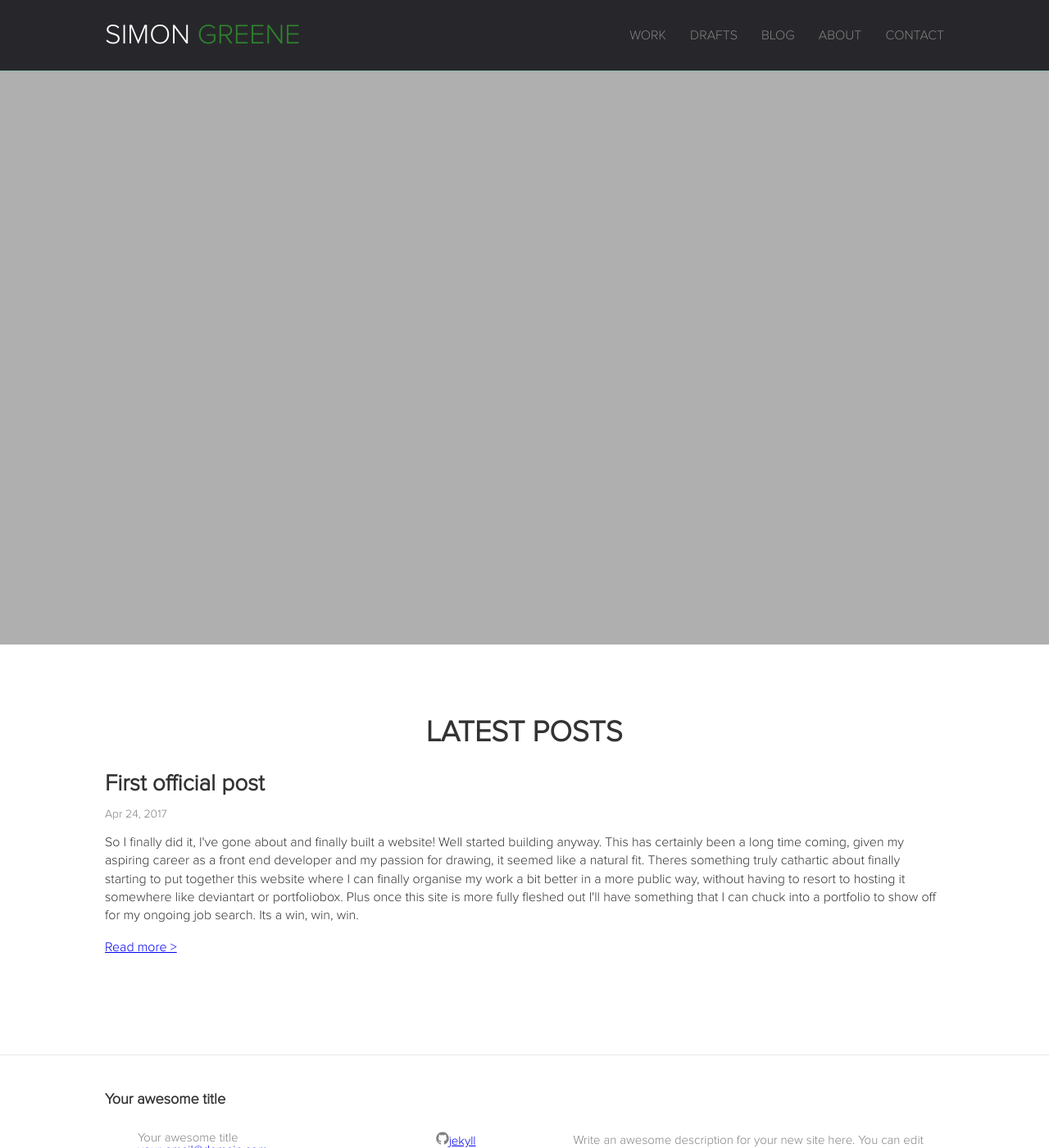
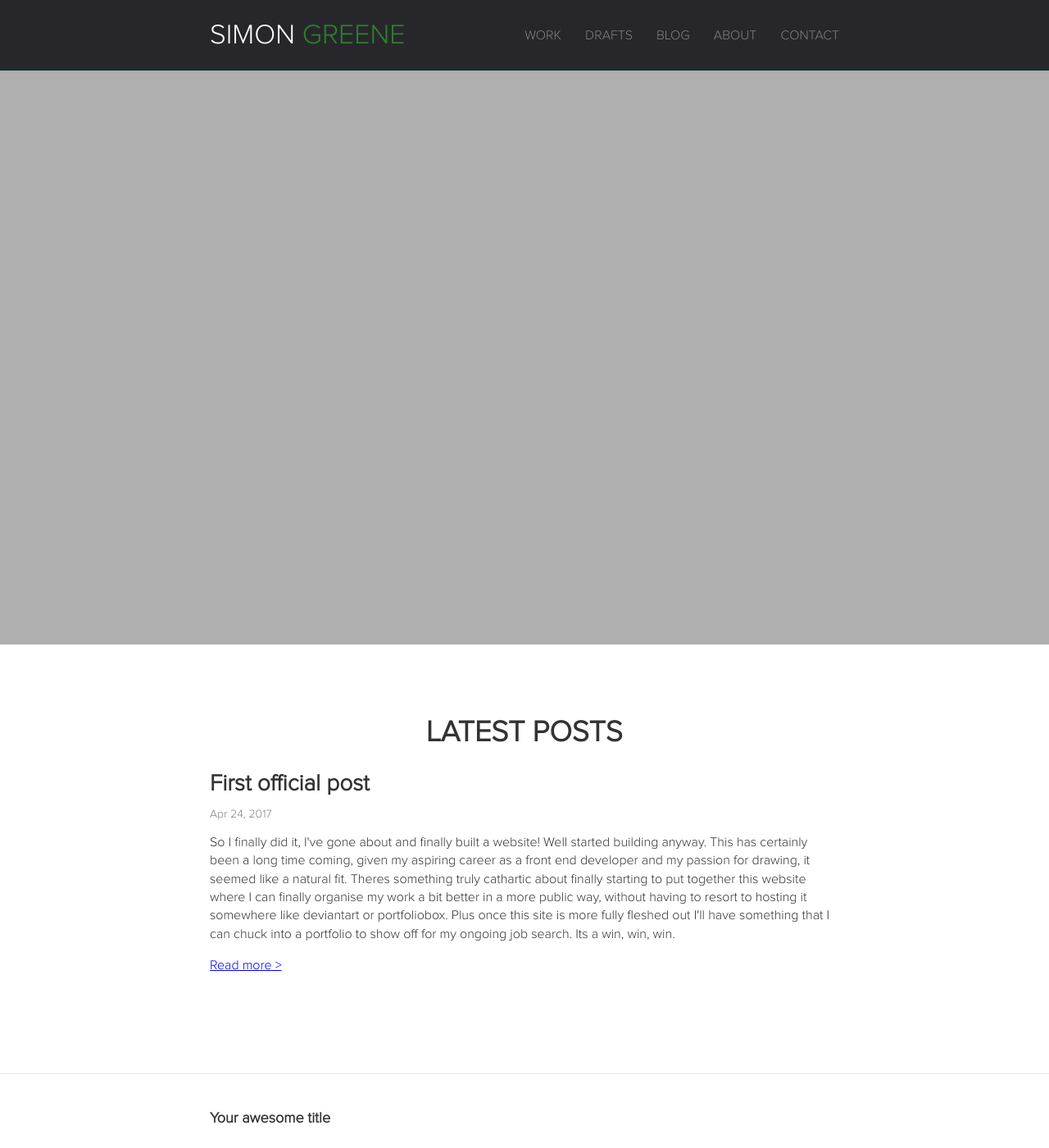
Before and after one commit to simonrg/web-portfolio, a Jekyll site: the page built from index.html, in a window 1280 px wide and 1400 px high. Shown: the whole window at 82% size. Built offline with Jekyll 4.4.1, drawn with Linux system fonts in a browser that asks for light colours.

Commit message:
Page margin, content updates

```diff
--- a/_includes/hero.html
+++ b/_includes/hero.html
@@ -3,7 +3,7 @@
 	<div class="wrapper">
 		<div class="site-hero__preview">
 			<h3 class="preview__greet">Hello!</h3>
-			<p class="preview__text">I'm Simon Greene, a web developer and this site is to chronicle my progress of learning to become a better artist. My core body of work is illustration and digital painting, mainly character design.</p>
+			<p class="preview__text">I'm Simon Greene and this is my online portfolio. I love illustration and digital painting, particularly character design.</p>
 		</div>
 	</div>
 
--- a/_sass/about.scss
+++ b/_sass/about.scss
@@ -9,9 +9,10 @@
 }
 
 .avatar-image {
-	width: 300px;
+	width: 250px;
 	float: right;
 	border-radius: 50%;
+	margin-left: 50px;
 }
 
 .summary-wrapper {
--- a/_sass/general.scss
+++ b/_sass/general.scss
@@ -29,7 +29,7 @@ h2 {
 }
 
 .wrapper {
-	width: 80%;
+	width: 60%;
 	height: 100%;
 	margin: auto;
 	display: table;
```
